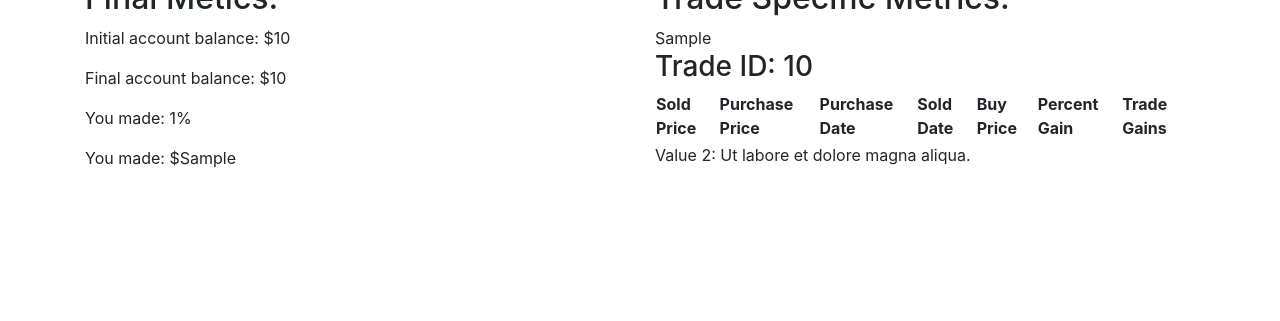
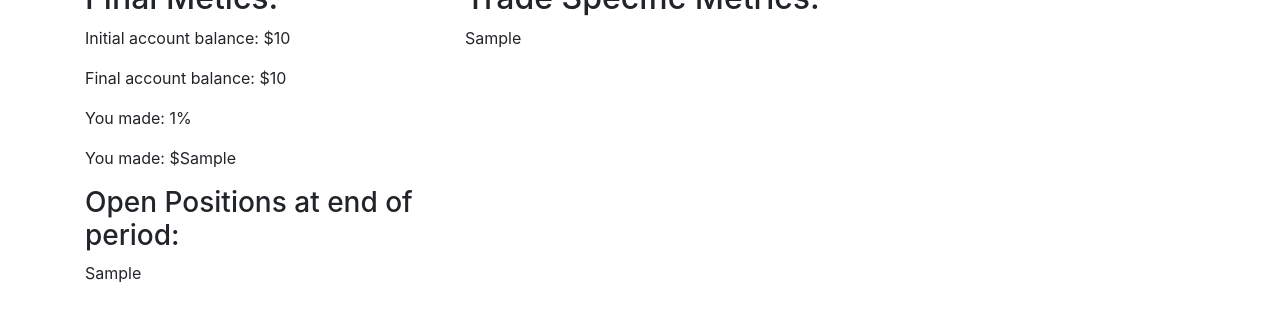
Before and after one commit to vincerediem/websitepythonanywhere, a Python web app: template templates/result.html in a window 1280 px wide. Shown: the part 479-800 px from the top of the page. Run offline with Jinja, Linux system fonts and the light colour scheme; the template is opened without the code that fills it: most values are stand-ins (such as "Sample title", 1, 10 or a date in 2020); lists and menus that the app fills with data are empty; some libraries are stand-ins or nearby versions.

Commit message:
site now display a df of open positions

```diff
--- a/templates/result.html
+++ b/templates/result.html
@@ -12,46 +12,26 @@ block content %}
   </div>
 </div>
 <div class="row">
-  <div class="col-lg-6">
+  <div class="col-lg-4">
     <h2>Final Metics:</h2>
     <p>Initial account balance: ${{ final_metrics.initial_balance }}</p>
     <p>Final account balance: ${{ final_metrics.final_balance }}</p>
     <p>You made: {{ final_metrics.profit_percent }}%</p>
     <p>You made: ${{ final_metrics.profit_absolute }}</p>
-
     {% for key, value in final_metrics.items() %} {% if
     key.endswith('final_share_price') %}
     <p>You have shares worth ${{ value }} at end of period</p>
     {% elif key.endswith('total_gains_losses') %}
     <p>Total gains/losses for {{ key.split('_')[0] }}: {{ value }}</p>
     {% endif %} {% endfor %}
+
+    <h3>Open Positions at end of period:</h3>
+    {{ open_df|safe }}
+    <br />
   </div>
-  <div class="col-lg-6">
+  <div class="col-lg-8">
     <h2>Trade Specific Metrics:</h2>
-    {{ df|safe }}
-    {% for stock, trade_details in positions_sold.items() %}
-    <div class="trade">
-      <h3>Trade ID: {{ stock }}</h3>
-      <table>
-        <tr>
-          <th>Sold Price</th>
-          <th>Purchase Price</th>
-          <th>Purchase Date</th>
-          <th>Sold Date</th>
-          <th>Buy Price</th>
-          <th>Percent Gain</th>
-          <th>Trade Gains</th>
-        </tr>
-        {{ positions_sold[stock]['sold_price']}} {% for position in
-        trade_details %}
-        <tr>
-          <td>{{ positions_sold[stock]['sold_price']}}</td>
-        </tr>
-        {% endfor %}
-      </table>
-    </div>
-    {% endfor %}
-    <p>Value 2: Ut labore et dolore magna aliqua.</p>
+    {{ closed_df|safe }}
   </div>
 </div>
 {% endblock %}
```
Also changed, not shown: views.py (+5 -4 lines).
